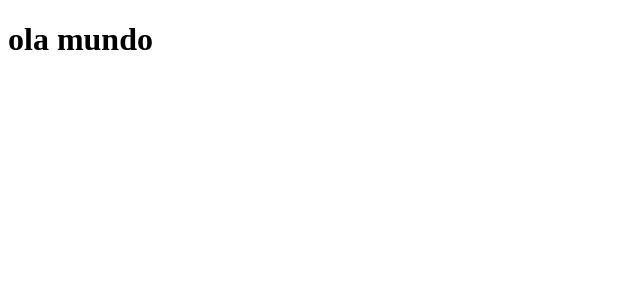
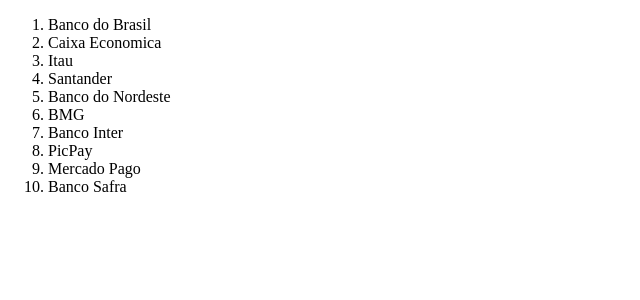
Before and after one commit to alexj88/projetoBB, a React (Vite) app: page / in a window 1280 px wide. Shown: the top 300 px of the page, without its empty margins (0-640 px from the left). Built offline with nearby package versions, Linux system fonts and the light colour scheme.

Commit message:
lista
Criei um componente de lista para listar os melhores bancos com acessibilidade

```diff
--- a/src/App.jsx
+++ b/src/App.jsx
@@ -1,10 +1,9 @@
-function App() {
+import {Lista} from './Lista';
+export function App() {
 
   return (
 
-<h1>ola mundo</h1>
+    <Lista />
 
   )
 }
-
-export default App
--- /dev/null
+++ b/src/Lista.jsx
@@ -0,0 +1,15 @@
+export function Lista() {
+
+return  <ol>
+            <li>Banco do Brasil</li>
+            <li>Caixa Economica</li>
+            <li>Itau</li>
+            <li>Santander</li>
+            <li>Banco do Nordeste</li>
+            <li>BMG</li>
+            <li>Banco Inter</li>
+            <li>PicPay</li>
+            <li>Mercado Pago</li>
+            <li>Banco Safra</li>
+        </ol>
+}
--- a/src/main.jsx
+++ b/src/main.jsx
@@ -1,7 +1,6 @@
 import { StrictMode } from 'react'
 import { createRoot } from 'react-dom/client'
-
-import App from './App.jsx'
+import { App } from './App.jsx'
 
 createRoot(document.getElementById('root')).render(
   <StrictMode>
```
